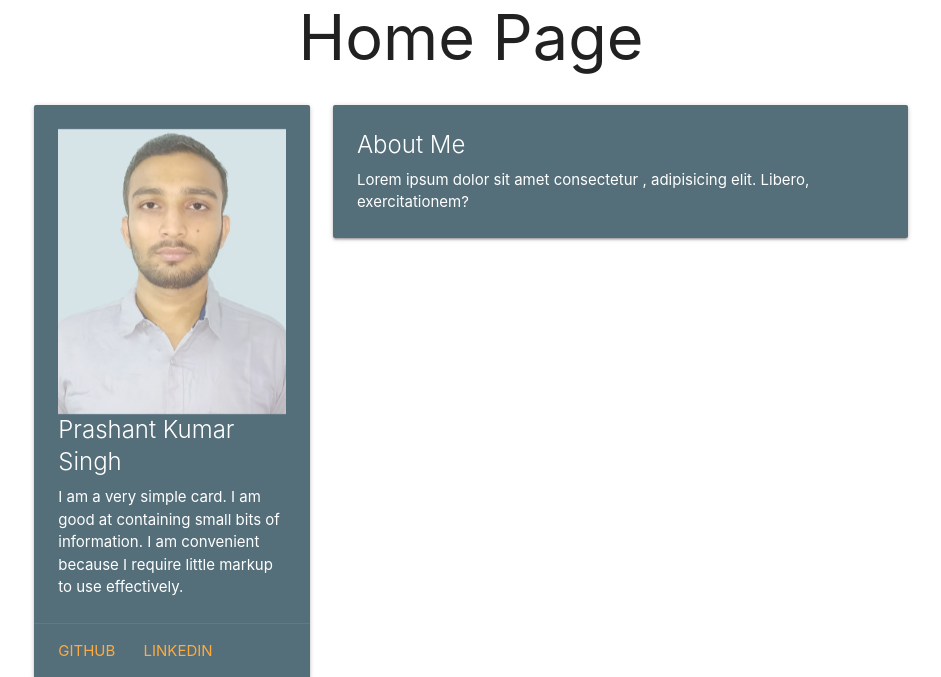
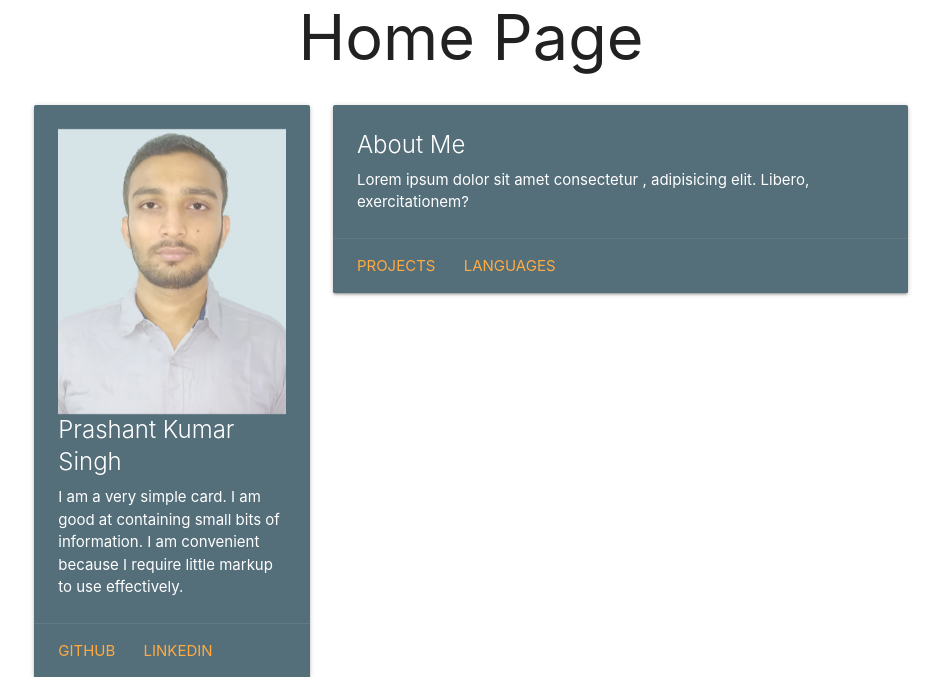
Before and after one commit to prashant-ksingh/Portfolio_json, a Django app: page / in a window 1280 px wide. Shown: the part 103-780 px from the top of the page, without its empty margins (169-1110 px from the left). Run offline with Django 4.2, Linux system fonts and the light colour scheme.

Commit message:
json_data_portfolio

```diff
--- a/templates/main/index.html
+++ b/templates/main/index.html
@@ -31,7 +31,10 @@
                     {{ about_me }}
                   </p>
                 </div>
-
+                <div class="card-action">
+                     <a href="{% url 'projects' %}">Projects</a>
+                     <a href="{% url 'languages' %}">Languages</a>
+                </div>
               </div>
         </div>
     </div>
```
